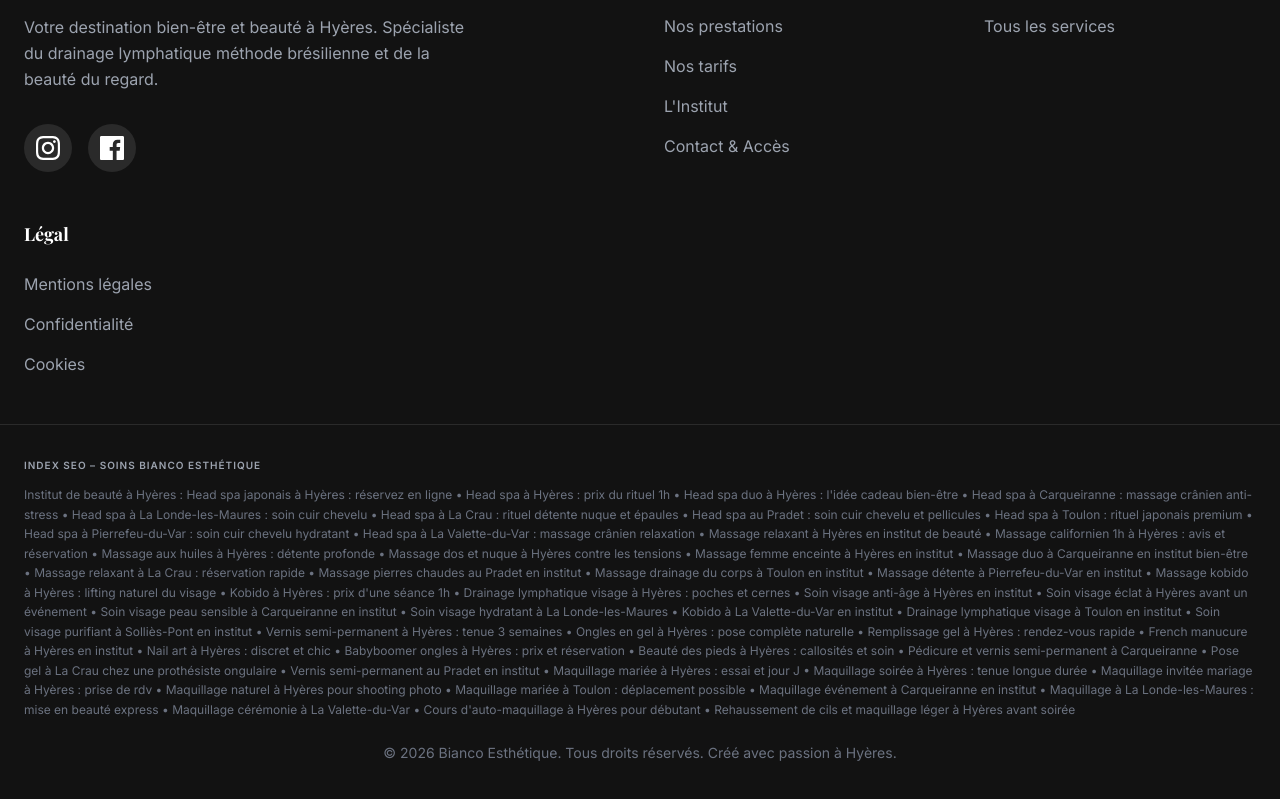
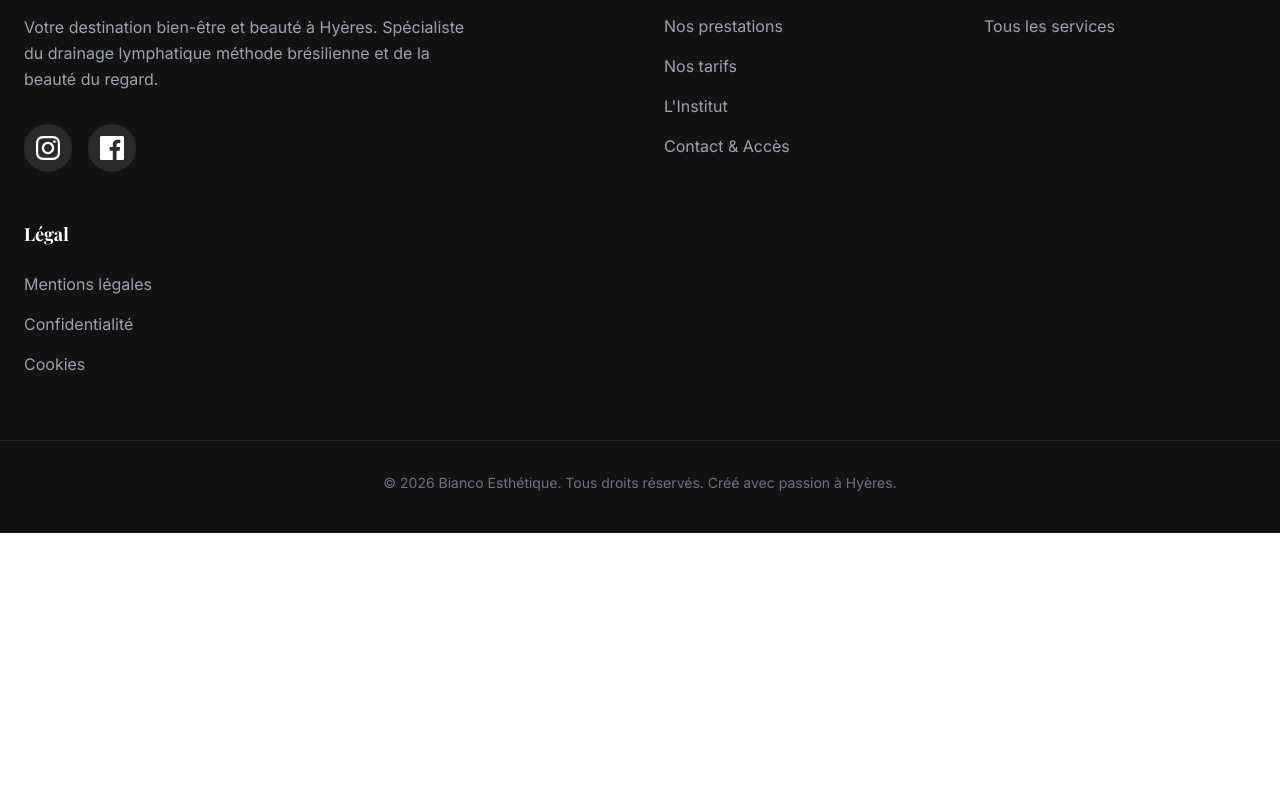
Before and after one commit to 3snv83136-coder/biancoai, a React (Vite) app: page /blog in a window 1280 px wide. Shown: the part 1926-2725 px from the top of the page. After the commit the page ends 2459 px from the top, so only its background shows below. Built offline with nearby package versions, Linux system fonts and the light colour scheme; a web font is replaced by a local one.

Commit message:
chore: retirer l'index SEO visible du footer
Made-with: Cursor

```diff
--- a/components/Footer.tsx
+++ b/components/Footer.tsx
@@ -1,7 +1,6 @@
 import React from 'react';
 import { Link } from 'react-router-dom';
 import { BUSINESS_INFO } from '../constants';
-import { services } from '../servicesData';
 
 const Footer: React.FC = () => {
   return (
@@ -83,22 +82,7 @@ const Footer: React.FC = () => {
         </div>
       </div>
 
-      <div className="max-w-7xl mx-auto px-6 mt-12 border-t border-white/10 pt-8 text-xs text-gray-500 leading-relaxed">
-        <p className="font-semibold tracking-widest uppercase text-[10px] text-gray-400 mb-3">Index SEO – Soins Bianco Esthétique</p>
-        <p>
-          Institut de beauté à Hyères :{' '}
-          {services.map((service, index) => (
-            <React.Fragment key={service.id}>
-              <Link to={`/services/${service.id}`} className="hover:text-primary">
-                {service.title}
-              </Link>
-              {index < services.length - 1 && <span> • </span>}
-            </React.Fragment>
-          ))}
-        </p>
-      </div>
-
-      <div className="max-w-7xl mx-auto px-6 mt-6 text-center text-gray-500 text-sm">
+      <div className="max-w-7xl mx-auto px-6 mt-16 pt-8 border-t border-white/10 text-center text-gray-500 text-sm">
         <p>© {new Date().getFullYear()} Bianco Esthétique. Tous droits réservés. Créé avec passion à Hyères.</p>
       </div>
     </footer>
```
